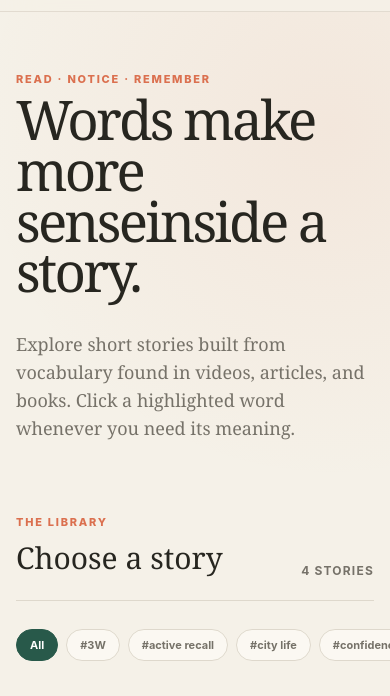
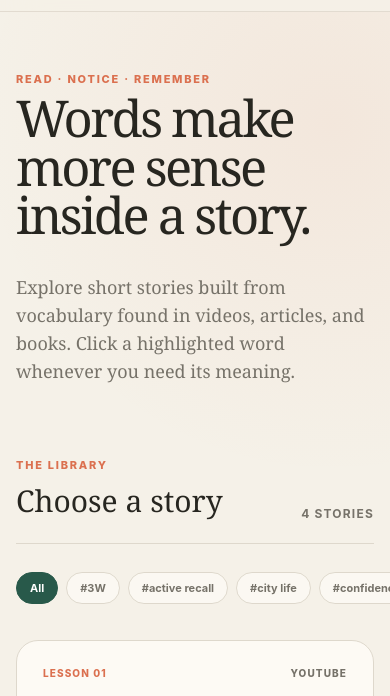
Before and after one commit to locchh/my-stories, a website built with Vite: page index.html in a window 390 px wide. Shown: the part 117-813 px from the top of the page. Built offline with nearby package versions, Linux system fonts and the light colour scheme.

Commit message:
Fix responsive homepage title

```diff
--- a/scripts/generate-pages.mjs
+++ b/scripts/generate-pages.mjs
@@ -53,7 +53,7 @@ function homeFallback() {
     <main class="home-page static-page">
       <section class="home-hero">
         <p class="eyebrow">Read · Notice · Remember</p>
-        <h1>Words make more sense<br />inside a story.</h1>
+        <h1>Words make more sense<br /> inside a story.</h1>
         <p>Short English stories built from vocabulary found in videos, articles, and books.</p>
       </section>
       <section class="story-library" aria-labelledby="static-library-title">
--- a/src/main.ts
+++ b/src/main.ts
@@ -133,7 +133,7 @@ function renderHome(): void {
     <main class="home-page">
       <section class="home-hero">
         <p class="eyebrow">Read · Notice · Remember</p>
-        <h1>Words make more sense<br />inside a story.</h1>
+        <h1>Words make more sense<br /> inside a story.</h1>
         <p>
           Explore short stories built from vocabulary found in videos, articles, and books.
           Click a highlighted word whenever you need its meaning.
--- a/src/style.css
+++ b/src/style.css
@@ -1701,7 +1701,10 @@ body.drawer-open {
   }
 
   .home-hero h1 {
-    font-size: clamp(47px, 14vw, 70px);
+    max-width: 100%;
+    font-size: clamp(40px, 13vw, 56px);
+    line-height: .96;
+    text-wrap: balance;
   }
 
   .home-hero h1 br {
```
